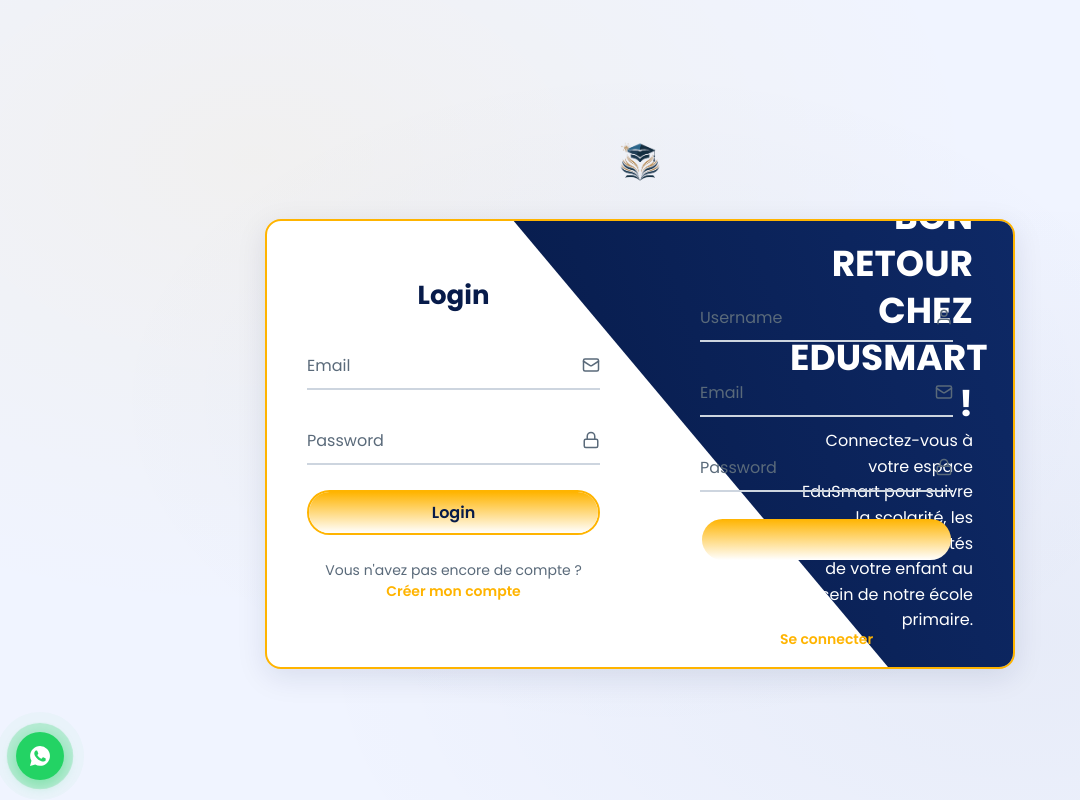
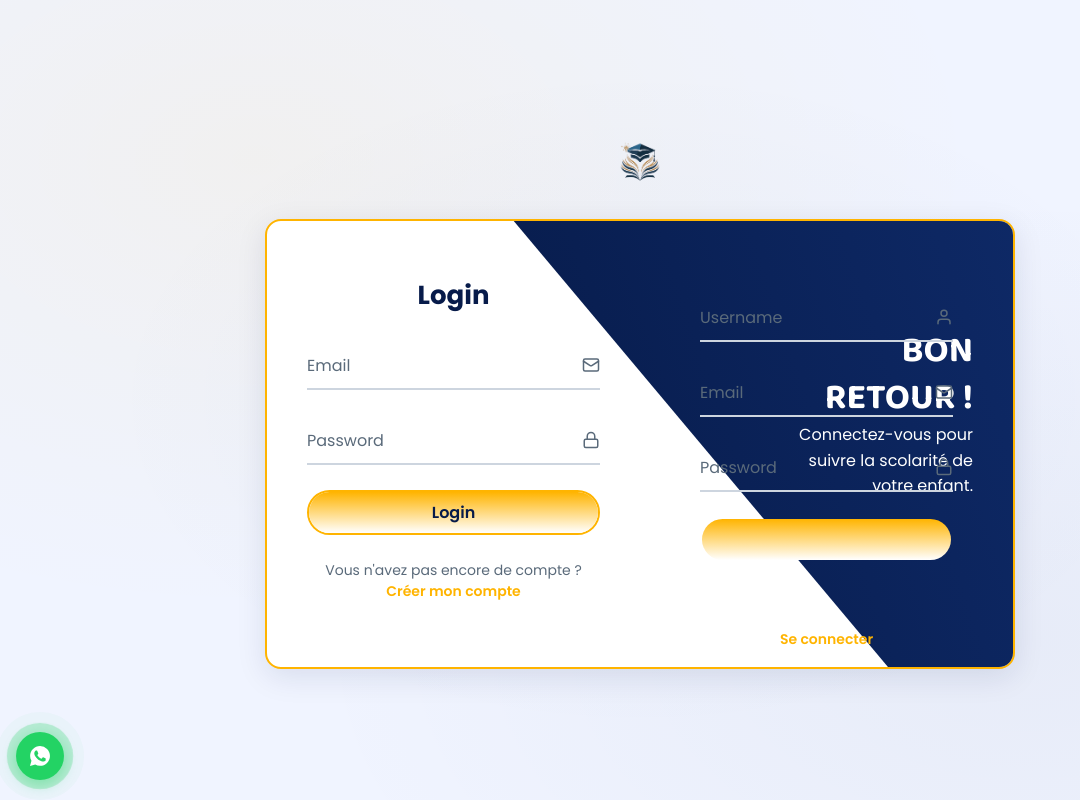
Before and after one commit to safahasnaoui22/primary-school, a Next.js app: page /authentification in a window 1280 px wide. Shown: the whole page, without its empty margins (0-1080 px from the left). Built offline with nearby package versions, Linux system fonts and the light colour scheme; a web font is replaced by a local one.

Commit message:
update auth file

```diff
--- a/app/authentification/page.tsx
+++ b/app/authentification/page.tsx
@@ -122,7 +122,7 @@
     <>
       <Head>
         <link
-          href="https://fonts.googleapis.com/css2?family=Poppins:wght@100;200;300;400;500;600;700;800;900&display=swap"
+          href="https://fonts.googleapis.com/css2?family=Poppins:wght@100;200;300;400;500;600;700;800;900&family=Baloo+2:wght@400;500;600;700;800&display=swap"
           rel="stylesheet"
         />
       </Head>
@@ -307,6 +307,11 @@
         .info-content h2,
         .info-content p {
           color: var(--white);
+        }
+
+        .info-content h2 {
+          font-family: 'Baloo 2', cursive;
+          font-weight: 700;
         }
 
         .form-box.Login .animation {
@@ -699,15 +704,14 @@
               className="animation"
               style={{ '--D': 0, '--S': 20 } as React.CSSProperties}
             >
-              BON RETOUR CHEZ EDUSMART !
+              Bon retour !
             </h2>
 
             <p
               className="animation"
               style={{ '--D': 1, '--S': 21 } as React.CSSProperties}
             >
-              Connectez-vous à votre espace EduSmart pour suivre la scolarité,
-              les progrès et les activités de votre enfant au sein de notre école primaire.
+              Connectez-vous pour suivre la scolarité de votre enfant.
             </p>
           </div>
 
@@ -790,15 +794,14 @@
               className="animation"
               style={{ '--li': 17, '--S': 0 } as React.CSSProperties}
             >
-              BIENVENUE CHEZ EDUSMART !
+              Bienvenue !
             </h2>
 
             <p
               className="animation"
               style={{ '--li': 18, '--S': 1 } as React.CSSProperties}
             >
-              Créez votre espace EduSmart pour accompagner la scolarité de votre enfant
-              et accéder à son suivi, aux ressources pédagogiques et aux activités de notre école primaire.
+              Créez votre compte pour accéder à l'espace parent.
             </p>
           </div>
         </div>
```
Also changed, not shown: .refact/buddy/chats/workflows/buddy_security_whisperer.json, .refact/buddy/state.json, 2 other files (tests, documents, lock files or other folders).
